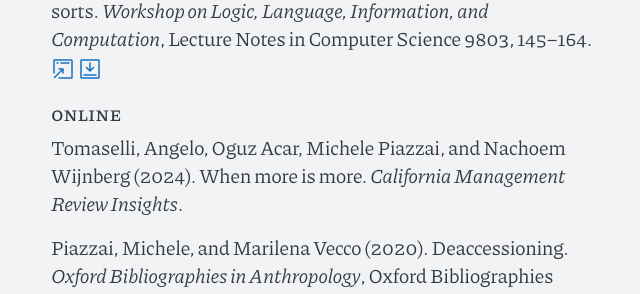
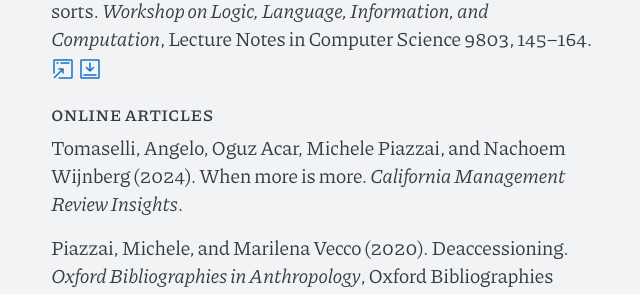
Before and after one commit to piazzai/piazzai.github.io, a Jekyll site: the page built from cv.md, in a window 1280 px wide and 900 px high, scrolled down 2360 px. Shown: the part 161-455 px from the top of the window, without its empty margins (316-956 px from the left). Built offline with Jekyll 4.4.1, drawn with Linux system fonts in a browser that asks for light colours.

Commit message:
Change heading

```diff
--- a/cv.md
+++ b/cv.md
@@ -64,7 +64,7 @@
 
 Conradie, Willem, Sabine Frittella, Alessandra Palmigiano, Michele Piazzai, Apostolos Tzimoulis, and Nachoem Wijnberg (2016). Categories: How I learned to stop worrying and love two sorts. _Workshop on Logic, Language, Information, and Computation_, Lecture Notes in Computer Science 9803, 145--164. {% include iconlink.html href="https://doi.org/10.1007/978-3-662-52921-8_10" icon="svg/open-in-browser.svg" -%} {%- include iconlink.html href="https://arxiv.org/pdf/1604.00777.pdf" icon="svg/download-square-outline.svg" %}
 
-### Online
+### Online articles
 
 Tomaselli, Angelo, Oguz Acar, Michele Piazzai, and Nachoem Wijnberg (2024). When more is more. _California Management Review Insights_.
 
```
